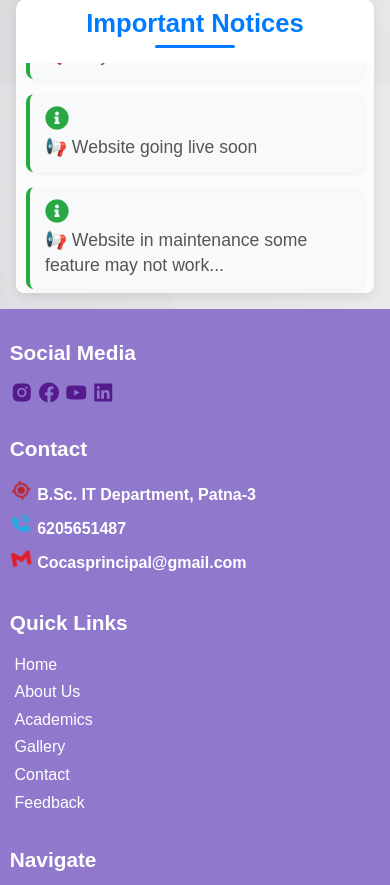
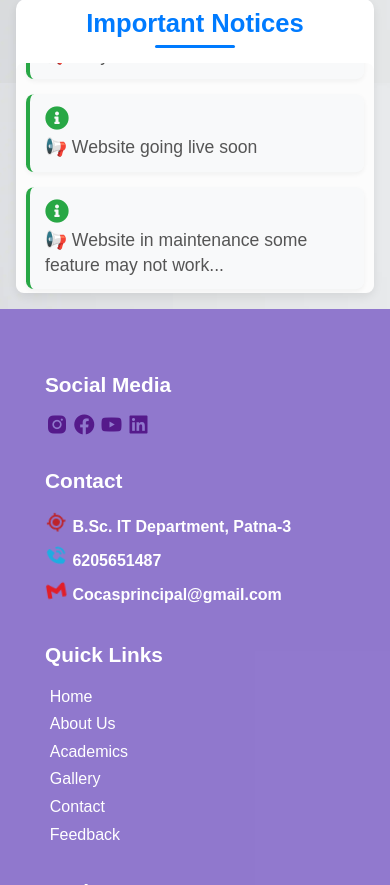
Before and after one commit to Rajkamal2k22/bsc-it-copy, a PHP site: page /index.html in a window 390 px wide. Shown: the part 2144-3029 px from the top of the page. Run offline with PHP 8.4, Linux system fonts and the light colour scheme; some web fonts are replaced.

Commit message:
Responsive

```diff
--- a/index.html
+++ b/index.html
@@ -2,7 +2,7 @@
     <html lang="en">
     <head>
         <meta charset="UTF-8">
-        <meta name="viewport" content="width=device-width, initial-scale=1.0">
+        <meta name="viewport" content="width=device-width, initial-scale=1.0, maximum-scale=1.0">
         <title>Department Of B.Sc. IT / Home</title>
         <link href='https://unpkg.com/boxicons@2.1.4/css/boxicons.min.css' rel='stylesheet'>
         <link rel="preconnect" href="https://fonts.googleapis.com">
--- a/styles.css
+++ b/styles.css
@@ -10,14 +10,15 @@
   }
 
   html , body {
-    width: 100vw;
+    width: 100%;
     height: 100%;
     scroll-behavior: smooth;
+
   }
 
   body {
       font-family: Arial, sans-serif;
-      overflow-y: auto;
+      overflow-x: hidden;
   }
 
 /*Preloader css */
@@ -55,7 +56,7 @@
 
 
   .colorFiller{
-    width: 100%;
+    width: 100vw;
     height: 53px;
     background-image: linear-gradient(110deg,#e0b97f,rgb(255, 255, 255),#a2eeb8);
 
@@ -67,7 +68,7 @@
 
     /* notification bar css started */
  .notificationBar {
-            width: 100%;
+            width: 100vw;
             background-color: #ffcc00;
             overflow: hidden;
             white-space: nowrap;
@@ -267,6 +268,8 @@
         }
 
 
+
+
 .sliderWraper {
     position: relative;
     width: 100vw;
@@ -291,6 +294,7 @@
 
 
 .slider img {
+    width: 100%;
     flex: 1 0 100%;
     scroll-snap-align: start;
     object-fit: cover;
@@ -508,6 +512,7 @@
   /* Header2 Css started */
 
   .header2 {
+    width: 100vw;
     display: flex;
     align-items: center;
     justify-content: space-between;
@@ -543,7 +548,7 @@
   }
 
   .cocasName h2 {
-    font-size: 3rem;
+    font-size: 2.6rem;
     color: #333;
     font-weight: 900;
     text-align: center;
@@ -967,22 +972,24 @@ padding: 6rem  0rem;
     /* footer css started */
 
     .mainFooter{
-      width: 100%;
+      width: 100vw;
       background: #8267c7e1;
-      padding: 1rem 0rem;
+      padding: 1rem 2rem;
       display:flex;
       justify-content: center;
 
      }
 
-     .footerBox{
-      width: 90%;
-      display: grid;
-      gap: 1rem;
-      grid-template-columns: repeat(auto-fit,minmax(250px,300px));
-     justify-self: center;
-
-     }
+.footerBox {
+  width: 100%;
+  display: grid;
+  gap: 1rem;
+  grid-template-columns: repeat(auto-fit, minmax(250px, 1fr));
+  justify-content: center;
+  align-items: start;
+  padding: 2rem 2rem;
+  box-sizing: border-box;
+}
 
 .firstBox ul li a{
   font-size: 2rem;
@@ -1042,6 +1049,7 @@ padding: 6rem  0rem;
       }
 
       .belowFooter{
+        width:100vw;
         background-color:#8267c7e1;
        display: flex;
        justify-content: space-evenly;
```
